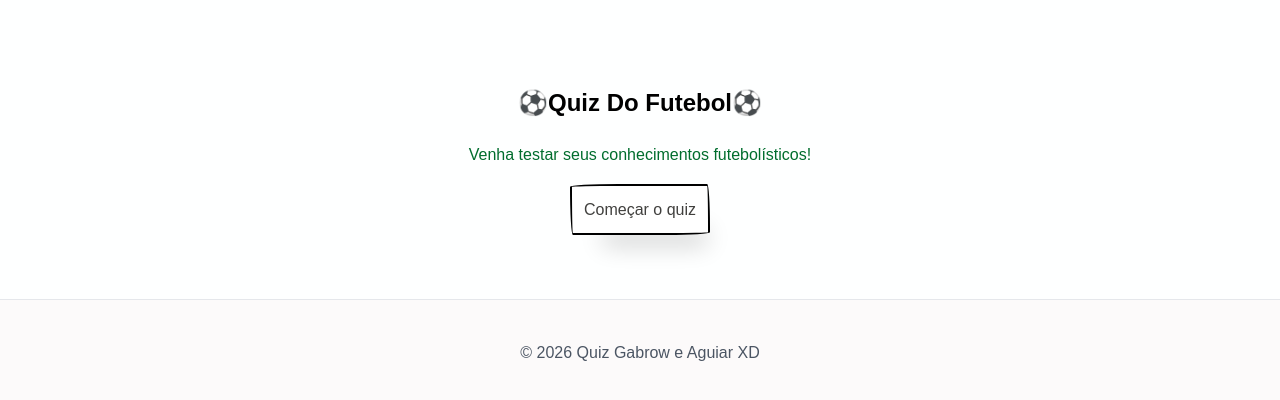
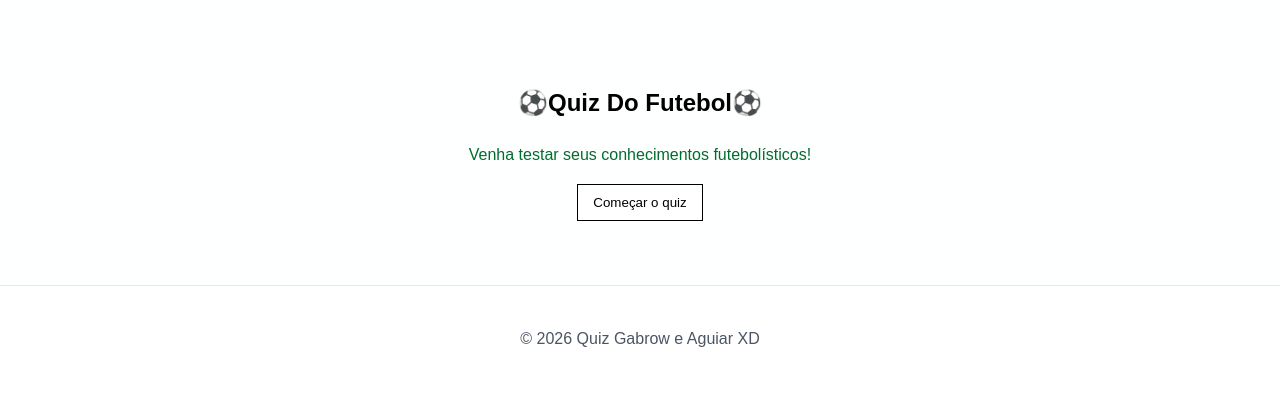
Before and after one commit to HeyItsMeItsVerity123/projeto, a plain HTML site: page index.html in a window 1280 px wide. Drawn offline with Linux system fonts and the light colour scheme.

Commit message:
Refactor CSS styles for body and buttons
Updated the CSS styles for various elements, including body background and button styles.

```diff
--- a/style.css
+++ b/style.css
@@ -13,7 +13,7 @@
       font-family: sans-serif;
       color: #1f2937;
       line-height: 1.6;
-      background: #fcfafa;
+      background: #ffffff;
     }
 
     a {
@@ -116,50 +116,17 @@
       text-align: center;
     }
 
-
     #sectionPerguntas {
       display: none;
     }
 
-/* CSS */
+/* botao ininciar */
 .button-55 {
-  align-self: center;
-  background-color: #fff;
-  background-image: none;
-  background-position: 0 90%;
-  background-repeat: repeat no-repeat;
-  background-size: 4px 3px;
-  border-radius: 15px 225px 255px 15px 15px 255px 225px 15px;
-  border-style: solid;
-  border-width: 2px;
-  box-shadow: rgba(0, 0, 0, .2) 15px 28px 25px -18px;
-  box-sizing: border-box;
-  color: #41403e;
+  background-color: rgb(255, 255, 255);
+  color: rgb(0, 0, 0);
+  border: 1px solid black;
+  padding: 10px 15px;
   cursor: pointer;
-  display: inline-block;
-  font-family: Neucha, sans-serif;
-  font-size: 1rem;
-  line-height: 23px;
-  outline: none;
-  padding: .75rem;
-  text-decoration: none;
-  transition: all 235ms ease-in-out;
-  border-bottom-left-radius: 15px 255px;
-  border-bottom-right-radius: 225px 15px;
-  border-top-left-radius: 255px 15px;
-  border-top-right-radius: 15px 225px;
-  user-select: none;
-  -webkit-user-select: none;
-  touch-action: manipulation;
-}
-
-.button-55:hover {
-  box-shadow: rgba(0, 0, 0, .3) 2px 8px 8px -5px;
-  transform: translate3d(0, 2px, 0);
-}
-
-.button-55:focus {
-  box-shadow: rgba(0, 0, 0, .3) 2px 8px 4px -6px;
 }
 
 #newGameBtn {
```
